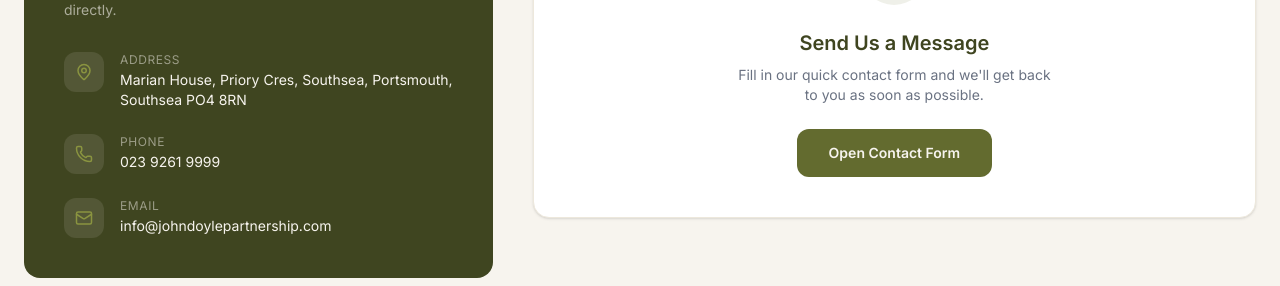
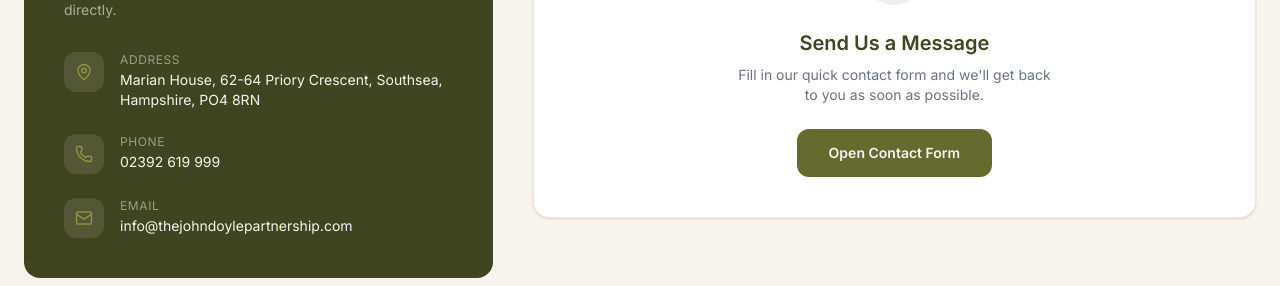
Before and after one commit to WDoyle123/jdp-new, a React (Vite) app: page / in a window 1280 px wide. Shown: the part 5040-5326 px from the top of the page. Built offline with nearby package versions, Linux system fonts and the light colour scheme.

Commit message:
fix: contact details

```diff
--- a/src/components/Contact.tsx
+++ b/src/components/Contact.tsx
@@ -6,10 +6,10 @@
   {
     icon: MapPin,
     label: "Address",
-    value: "Marian House, Priory Cres, Southsea, Portsmouth, Southsea PO4 8RN",
+    value: "Marian House, 62-64 Priory Crescent, Southsea, Hampshire, PO4 8RN",
   },
-  { icon: Phone, label: "Phone", value: "023 9261 9999" },
-  { icon: Mail, label: "Email", value: "info@johndoylepartnership.com" },
+  { icon: Phone, label: "Phone", value: "02392 619 999" },
+  { icon: Mail, label: "Email", value: "info@thejohndoylepartnership.com" },
 ];
 
 function FormSkeleton() {
```
